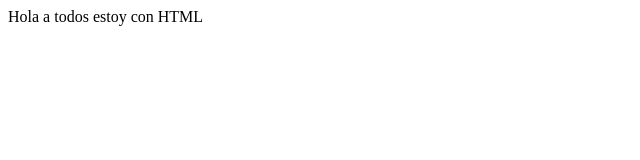
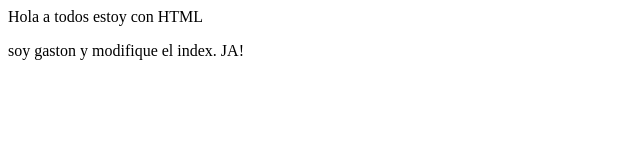
Before and after one commit to juancarlosDH/repoGit, a plain HTML site: page index.html in a window 1280 px wide. Shown: the whole page, without its empty margins (0-640 px from the left). Drawn offline with Linux system fonts and the light colour scheme.

Commit message:
agrego parrafo con saludo en index.html

```diff
--- a/index.html
+++ b/index.html
@@ -7,5 +7,9 @@
     </head>
     <body>
         Hola a todos estoy con HTML
+        <p>
+            soy gaston y modifique el index. JA!
+
+        </p>
     </body>
 </html>
```
